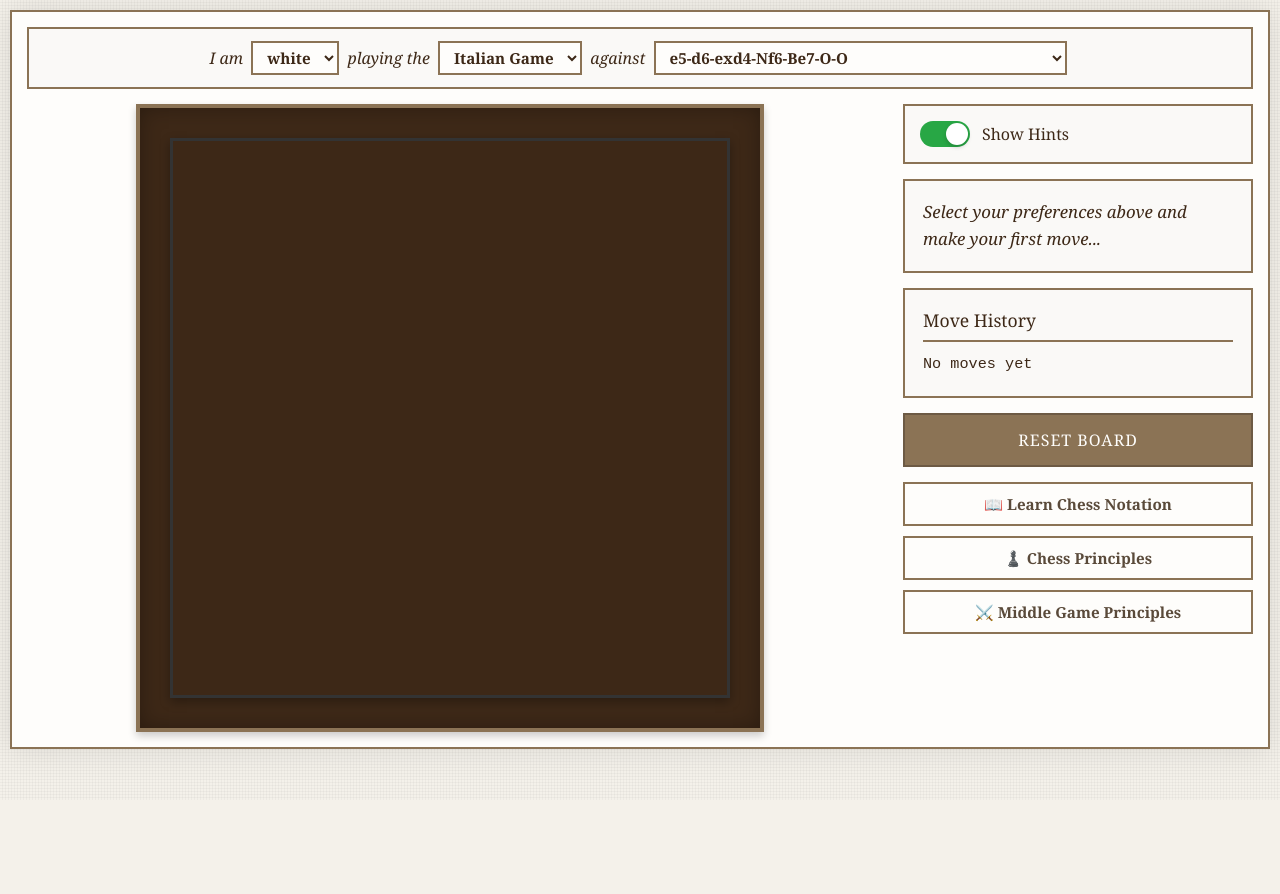
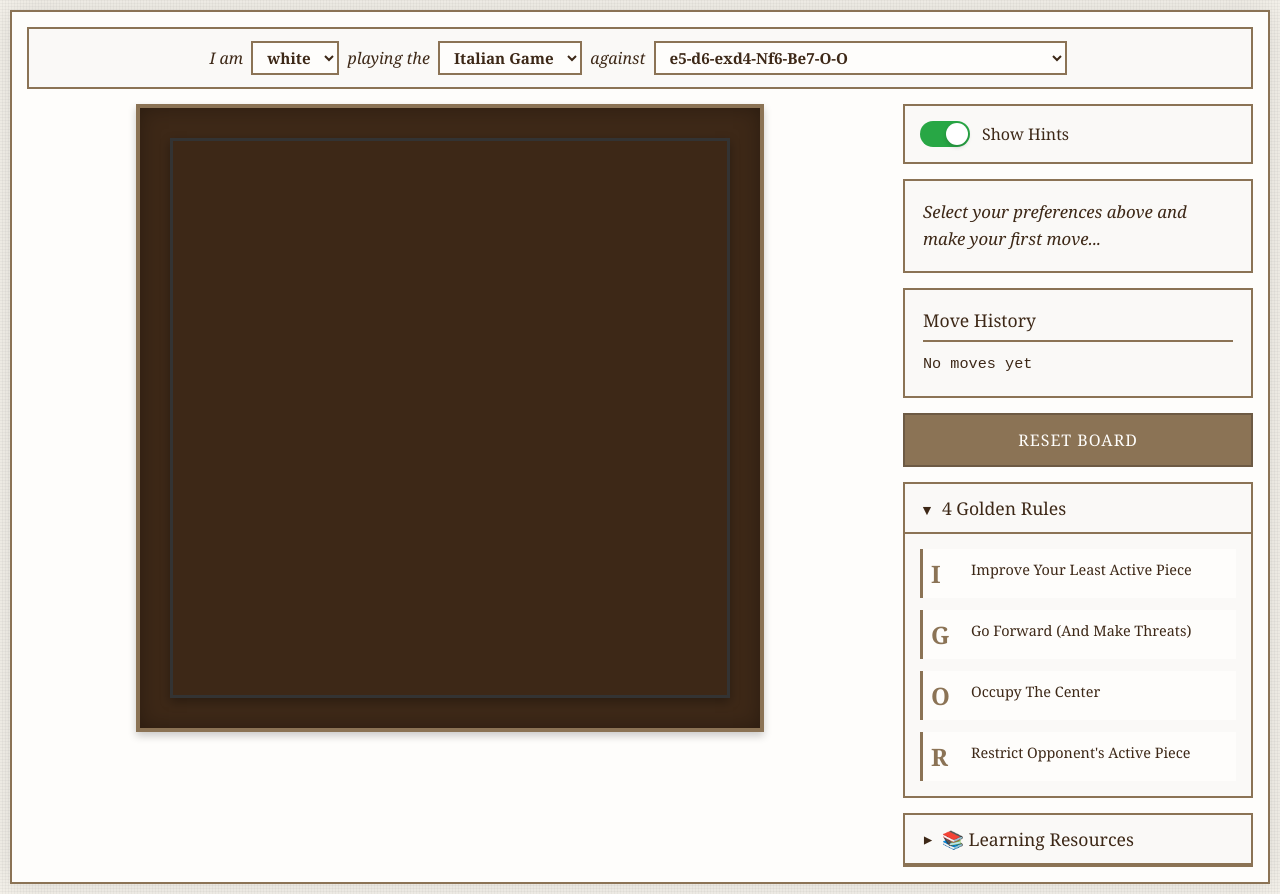
Before and after one commit to engine-erin-g/beatpanosinchess, a plain HTML site: page index.html in a window 1280 px wide. Before the commit the page ends 800 px from the top, so only its background shows below. Drawn offline with nearby package versions, Linux system fonts and the light colour scheme.

Commit message:
Add golden rules and resource links sections to the training interface

```diff
--- a/index.html
+++ b/index.html
@@ -59,7 +59,32 @@
 
                 <button id="reset-button" class="reset-button">Reset Board</button>
 
-                <div class="resource-links">
+                <!-- Golden Rules -->
+                <details class="golden-rules" open>
+                    <summary>4 Golden Rules</summary>
+                    <div class="golden-rules-content">
+                        <div class="golden-rule">
+                            <span class="rule-letter">I</span>
+                            <span class="rule-text">Improve Your Least Active Piece</span>
+                        </div>
+                        <div class="golden-rule">
+                            <span class="rule-letter">G</span>
+                            <span class="rule-text">Go Forward (And Make Threats)</span>
+                        </div>
+                        <div class="golden-rule">
+                            <span class="rule-letter">O</span>
+                            <span class="rule-text">Occupy The Center</span>
+                        </div>
+                        <div class="golden-rule">
+                            <span class="rule-letter">R</span>
+                            <span class="rule-text">Restrict Opponent's Active Piece</span>
+                        </div>
+                    </div>
+                </details>
+
+                <details class="resource-links">
+                    <summary class="resource-dropdown-title">📚 Learning Resources</summary>
+                    <div class="resource-links-content">
                         <a href="notation-guide.html" class="resource-link">
                             📖 Learn Chess Notation
                         </a>
@@ -70,6 +95,7 @@
                             ⚔️ Middle Game Principles
                         </a>
                     </div>
+                </details>
             </div>
         </div>
     </div>
--- a/styles.css
+++ b/styles.css
@@ -257,6 +257,84 @@ h1 {
 }
 
 /* ============================================================================
+   GOLDEN RULES
+   ============================================================================ */
+
+.golden-rules {
+    background: #faf9f7;
+    border: 2px solid #8b7355;
+}
+
+.golden-rules summary {
+    color: #3d2817;
+    font-weight: normal;
+    font-size: 1.1em;
+    border-bottom: 2px solid #8b7355;
+    padding: 12px 15px;
+    cursor: pointer;
+    user-select: none;
+    list-style: none;
+}
+
+.golden-rules summary::-webkit-details-marker {
+    display: none;
+}
+
+.golden-rules summary::before {
+    content: '▼';
+    display: inline-block;
+    margin-right: 8px;
+    transition: transform 0.2s;
+    font-size: 0.8em;
+}
+
+.golden-rules[open] summary::before {
+    transform: rotate(0deg);
+}
+
+.golden-rules:not([open]) summary::before {
+    transform: rotate(-90deg);
+}
+
+.golden-rules summary:hover {
+    background: #f0ede5;
+}
+
+.golden-rules-content {
+    padding: 15px;
+}
+
+.golden-rule {
+    display: flex;
+    align-items: flex-start;
+    gap: 10px;
+    margin-bottom: 12px;
+    padding: 8px;
+    background: #fefdfb;
+    border-left: 3px solid #8b7355;
+}
+
+.golden-rule:last-child {
+    margin-bottom: 0;
+}
+
+.rule-letter {
+    flex: 0 0 30px;
+    font-size: 1.5em;
+    font-weight: bold;
+    color: #8b7355;
+    font-family: 'Georgia', 'Times New Roman', serif;
+}
+
+.rule-text {
+    font-size: 0.9em;
+    color: #3d2817;
+    line-height: 1.4;
+    padding-top: 3px;
+    font-family: 'Georgia', 'Times New Roman', serif;
+}
+
+/* ============================================================================
    INFO PANEL
    ============================================================================ */
 
@@ -380,9 +458,50 @@ h3 {
 
 /* Resource Links */
 .resource-links {
+    background: #faf9f7;
+    border: 2px solid #8b7355;
+}
+
+.resource-links summary {
+    color: #3d2817;
+    font-weight: normal;
+    font-size: 1.1em;
+    border-bottom: 2px solid #8b7355;
+    padding: 12px 15px;
+    cursor: pointer;
+    user-select: none;
+    list-style: none;
+}
+
+.resource-links summary::-webkit-details-marker {
+    display: none;
+}
+
+.resource-links summary::before {
+    content: '▼';
+    display: inline-block;
+    margin-right: 8px;
+    transition: transform 0.2s;
+    font-size: 0.8em;
+}
+
+.resource-links[open] summary::before {
+    transform: rotate(0deg);
+}
+
+.resource-links:not([open]) summary::before {
+    transform: rotate(-90deg);
+}
+
+.resource-links summary:hover {
+    background: #f0ede5;
+}
+
+.resource-links-content {
     display: flex;
     flex-direction: column;
     gap: 10px;
+    padding: 15px;
 }
 
 .resource-link {
```
Lines whose indentation alone changed are shown as unchanged.
